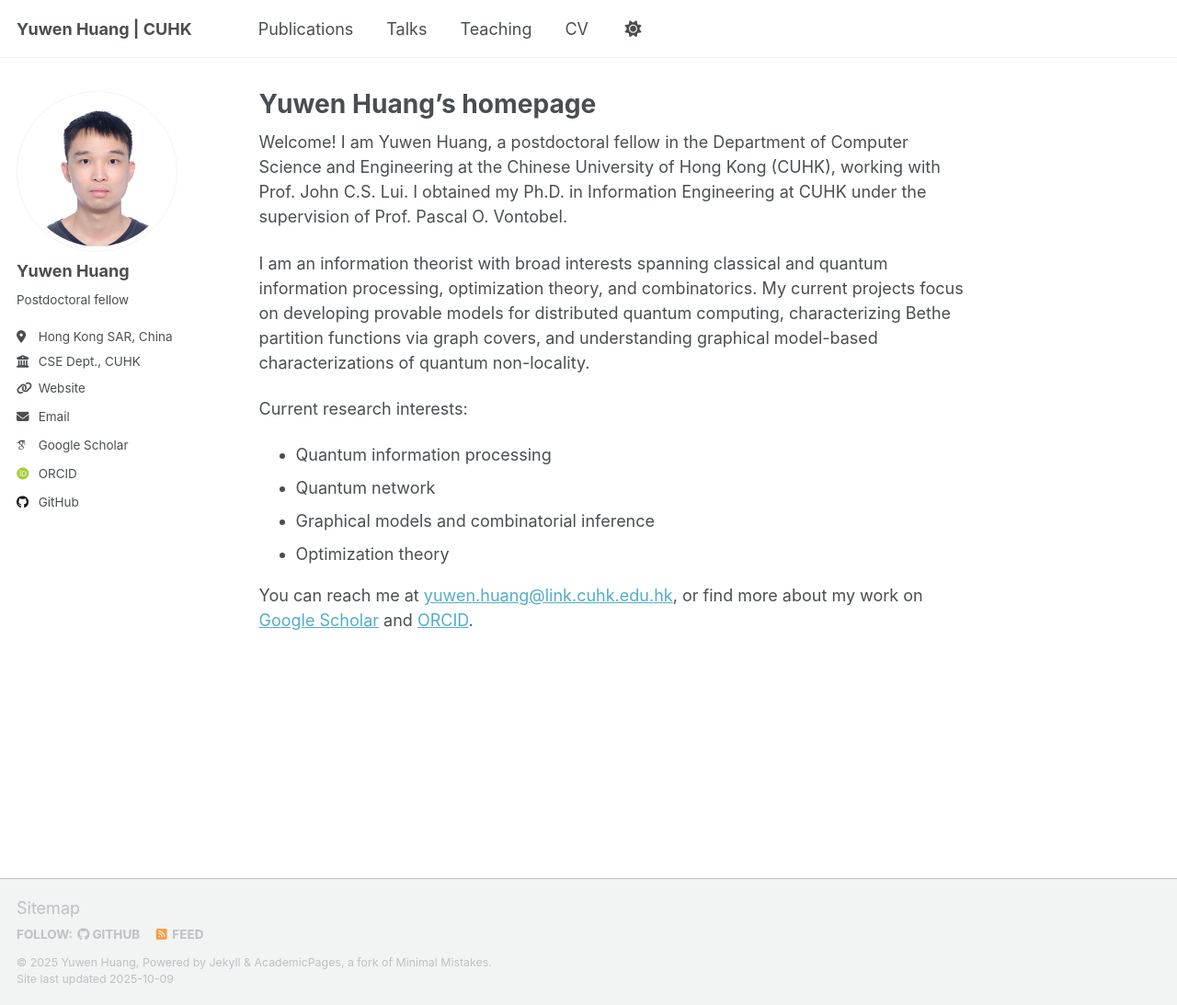
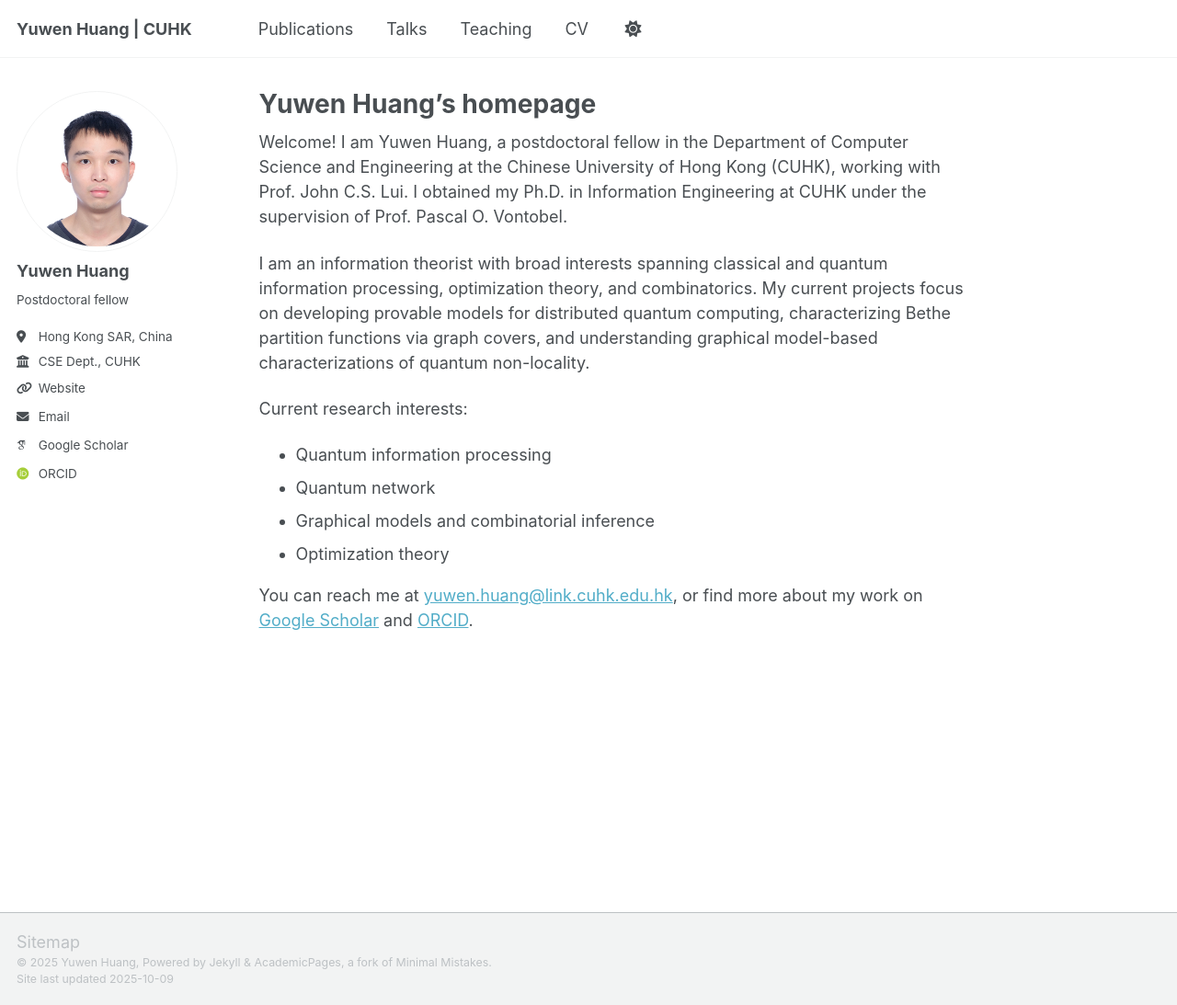
Before and after one commit to YuwenHuang0/YuwenHuang0.github.io, a Jekyll site: the page built from _pages/about.md, in a window 1280 px wide and 1093 px high. Shown: the whole window at 92% size. Built offline with Jekyll 4.4.1, drawn with Linux system fonts in a browser that asks for light colours; some web fonts are replaced; a script that is not in the unit is left out.

Commit message:
Update _config.yml

```diff
--- a/_config.yml
+++ b/_config.yml
@@ -48,7 +48,7 @@
   bitbucket        : # Username - Update with your username on the site
   codepen          : # Username
   dribbble         : # Username
-  github           : "YuwenHuang0"
+  github           :
   kaggle           : # Username
   stackoverflow    : # User number or user number and name (i.e., use "1" or "1/jeff-atwood")
 
@@ -122,7 +122,7 @@
       options:
         format           : "iso8601" # "iso8601" (default), "timestamp-seconds", "timestamp-milliseconds"
 atom_feed:
-  hide                   : false     # change to true to hide the RSS feed in the footer
+  hide                   : true      # change to true to hide the RSS feed in the footer
   path                   : # blank (default) uses feed.xml
 
 
@@ -304,7 +304,6 @@
 
 # Plugins
 plugins:
-  - jekyll-feed
   - jekyll-gist
   - jekyll-paginate
   - jekyll-sitemap
@@ -313,7 +312,6 @@
 
 # Mimic GitHub Pages with --safe
 whitelist:
-  - jekyll-feed
   - jekyll-gist
   - jekyll-paginate
   - jekyll-sitemap
```
